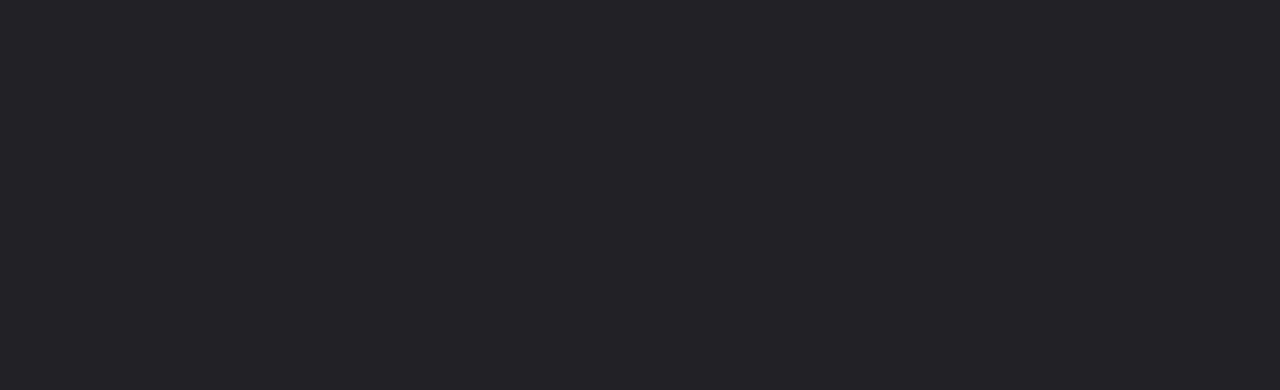
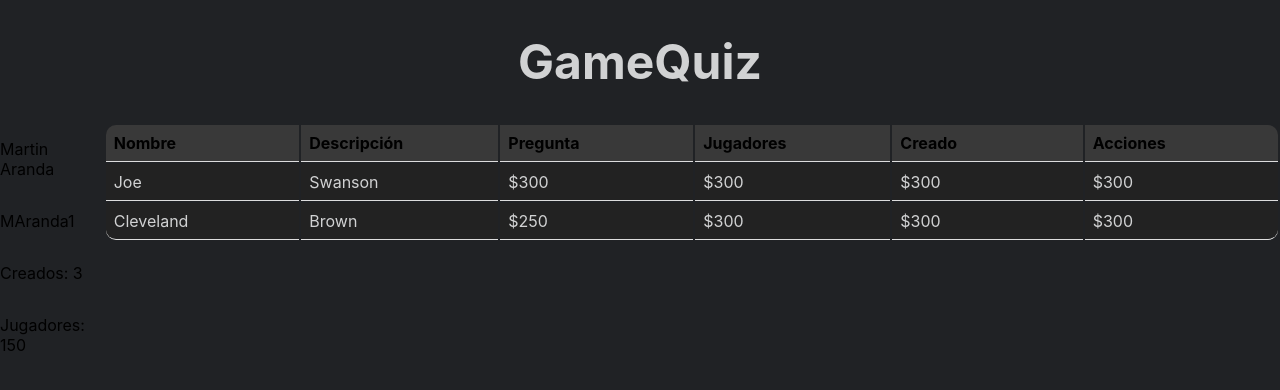
Before and after one commit to estebanmarichal70/gamequiz-app, a React (Create React App) app: page /perfil in a window 1280 px wide. Shown: the top 390 px of the page. Built offline with nearby package versions, Linux system fonts and the light colour scheme.

Commit message:
perfil rancio sin terminar

```diff
--- a/src/App.js
+++ b/src/App.js
@@ -5,6 +5,7 @@
 const VistaInicio = React.lazy(()=> import('./views/index.view'));
 const Auth = React.lazy(()=> import('./views/usuario/index.view'));
 const Juego = React.lazy(()=> import('./views/juego/index.view'));
+const Perfil = React.lazy(()=> import('./views/usuario/perfil.view'));
 
 class App extends Component {
   render() {
@@ -16,6 +17,7 @@
               <Route path='/' render={props => <VistaInicio {...props}/>} exact />
               <Route path='/usuario' render={props => <Auth {...props}/>} />
               <Route path='/app' render={props => <Juego {...props}/>} />
+              <Route path='/perfil' render={props => <Perfil {...props}/>} />
             </Switch>
           </BrowserRouter>
         </Suspense>
--- a/src/assets/sass/App.scss
+++ b/src/assets/sass/App.scss
@@ -234,3 +234,43 @@
 .col-12 { width:100%; }
 
 //  termino el tema
+
+.tabla-perfil {
+
+  table-layout: auto;
+  border-collapse: separate;
+
+  td, th {
+
+    padding: 8px;
+    text-align: left;
+    border-bottom: 1px solid #ddd;
+    border-collapse: collapse;
+    width: 200px;
+    max-width: 250px;
+  }
+
+  th {
+    background-color: #393939;
+  }
+
+  td {
+    color: $color-texto-1;
+    background-color: #222222;
+  }
+
+  th:first-child {
+    border-top-left-radius: 10px;
+  }
+  th:last-child {
+    border-top-right-radius: 10px;
+  }
+  tr:last-child td:first-child {
+    border-bottom-left-radius: 10px;
+  }
+  tr:last-child td:last-child {
+    border-bottom-right-radius: 10px;
+  }
+
+  tr:hover {background-color:#f5f5f5;}
+}
--- /dev/null
+++ b/src/views/usuario/perfil.view.js
@@ -0,0 +1,54 @@
+import React,{Component}  from 'react';
+import '../../assets/sass/App.scss';
+import { Link } from "react-router-dom";
+
+class Perfil extends Component {
+    render() {
+        return (
+            <div>
+                <div className="d-flex center-all">
+                    <h1 className="titulo-inicio">GameQuiz</h1>
+                </div>
+                <div className="d-flex">
+                    <div className="d-flex flex-column info-perfil">
+                        <p>Martin Aranda</p>
+                        <p>MAranda1</p>
+                        <p>Creados: 3</p>
+                        <p>Jugadores: 150</p>
+                    </div>
+                    <div>
+                        <table className="tabla-perfil">
+                            <tr>
+                                <th>Nombre</th>
+                                <th>Descripción</th>
+                                <th>Pregunta</th>
+                                <th>Jugadores</th>
+                                <th>Creado</th>
+                                <th>Acciones</th>
+                            </tr>
+                            <tr>
+                                <td>Joe</td>
+                                <td>Swanson</td>
+                                <td>$300</td>
+                                <td>$300</td>
+                                <td>$300</td>
+                                <td>$300</td>
+                            </tr>
+                            <tr>
+                                <td>Cleveland</td>
+                                <td>Brown</td>
+                                <td>$250</td>
+                                <td>$300</td>
+                                <td>$300</td>
+                                <td>$300</td>
+                            </tr>
+                        </table>
+                    </div>
+                </div>
+            </div>
+        );
+    }
+
+}
+
+export default Perfil;
```
